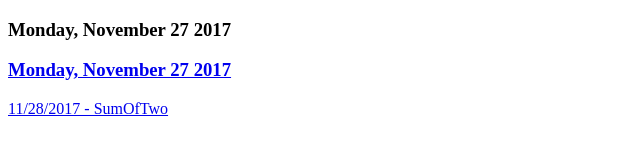
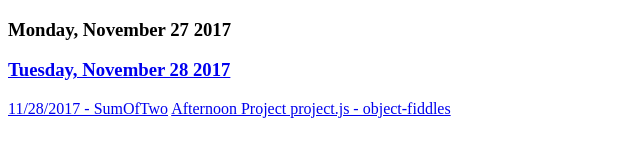
Before and after one commit to tcb1978/daily-projects1, a plain HTML site: page index.html in a window 1280 px wide. Shown: the whole page, without its empty margins (0-640 px from the left). Drawn offline with Linux system fonts and the light colour scheme.

Commit message:
edit tuesdays links

```diff
--- a/index.html
+++ b/index.html
@@ -13,8 +13,9 @@
         <a href="https://repl.it/@mattheweldredge/JS-Day-1-Variables-and-Data-types"Afternoon Project JS Day-1: Variables & Data types</a>
     </section>
     <section>
-    <h3>Monday, November 27 2017</h3>
+    <h3>Tuesday, November 28 2017</h3>
         <a href="https://repl.it/@mattheweldredge/SumOfTwo">11/28/2017 - SumOfTwo</a>
+        <a href="https://github.com/tcb1978/object-fiddles/blob/master/practice.js">Afternoon Project project.js - object-fiddles</a>
     </section>
 </body>
 </html>
```
